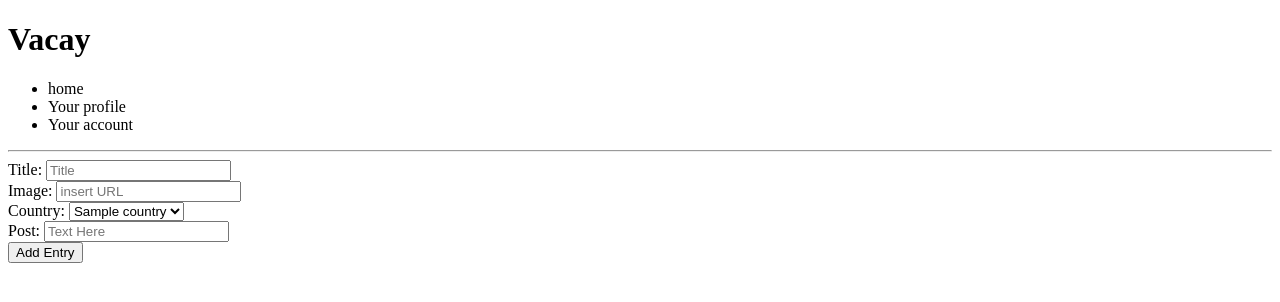
After one commit to mattnorris1990/Vacay-travel-journalling-project, a Flask app: page /countries/entries/addentry in a window 1280 px wide. The commit adds this page. Shown: the top 302 px of the page. Run offline with Flask 2, Linux system fonts and the light colour scheme; a database or web service that is not in the repository returns one stand-in record (values such as "Sample title"); some libraries are stand-ins or nearby versions.

Commit message:
added add country entry and show country entry functionality to front-end

```diff
--- a/app.py
+++ b/app.py
@@ -2,8 +2,10 @@ from re import template
 from flask import Flask
 from controllers.countries_controller import countries_blueprint
 from controllers.places_controller import places_blueprint
+from controllers.country_entry_controller import countryentry_blueprint
 
 app = Flask(__name__)
 
 app.register_blueprint(countries_blueprint)
 app.register_blueprint(places_blueprint)
+app.register_blueprint(countryentry_blueprint)
--- a/controllers/countries_controller.py
+++ b/controllers/countries_controller.py
@@ -1,5 +1,5 @@
 from flask import Flask, render_template, Blueprint, request, redirect, url_for
-from repositories import country_repository, place_repository
+from repositories import country_repository, place_repository, country_entry_repository
 from models.country import Country, update_country_visit_status
 from models.place import Place
 import controllers.places_controller as places_controller
@@ -32,7 +32,8 @@ def add_country():
 def show_country(id):
     country = country_repository.select(id)
     places = place_repository.select_all()
-    return render_template('/countries/show-country.html', country=country, places = places)
+    entries = country_entry_repository.select_all()
+    return render_template('/countries/show-country.html', country=country, places = places, entries=entries)
 
 @countries_blueprint.route("/countries/<id>/edit")
 def edit_country_page(id):
--- /dev/null
+++ b/controllers/country_entry_controller.py
@@ -0,0 +1,36 @@
+from flask import Flask, render_template, Blueprint, request, redirect, url_for
+from repositories import country_repository, place_repository, country_entry_repository, place_entry_repository
+from models.country_entry import Country_Entry
+from models.country import Country
+
+countryentry_blueprint = Blueprint("countries/entries", __name__)
+
+@countryentry_blueprint.route("/countries/entries/addentry")
+def add_country_entry_page():
+    countries = country_repository.select_all()
+
+    return render_template('countries/country-entries/add-entry.html', countries = countries)
+
+@countryentry_blueprint.route("/countries/entries/addentry", methods = ['POST'])
+def add_country_entry_form():
+    title = request.form['entry_title']
+
+    if len(request.form['image']) > 0:
+        image = request.form['image']
+    else:
+        image = "images/placeholder_country_image.jpg"
+
+    country_id = request.form['country_id']
+    country = country_repository.select(country_id)
+
+    text = request.form['entry_text']
+
+    country_entry_object = Country_Entry(title, text, image, country)
+    country_entry_repository.save(country_entry_object)
+
+    return redirect (f'/countries/{ country_id }')
+
+@countryentry_blueprint.route('/countries/entries/<id>')
+def show_entry(id):
+    entry = country_entry_repository.select(id)
+    return render_template('/countries/country-entries/show-entry.html', entry = entry)
--- /dev/null
+++ b/templates/countries/country-entries/add-entry.html
@@ -0,0 +1,35 @@
+{% extends "base.html" %}
+
+{% block content %}
+
+<form action="/countries/entries/addentry" method="post">
+    <div>
+        <label for="entry_title">Title:</label>
+        <input type="text" id="entry_title" name="entry_title" placeholder="Title" required>
+      </div>
+
+    <div>
+        <label for="entry_image">Image:</label>
+        <input type="text" id="image" name="image" placeholder="insert URL">
+      </div>
+
+    <div>
+        <label for="country">Country:</label>
+        <select name="country_id" id="country_id">
+            {% for country in countries %}
+            <option value="{{ country.id }}">
+                {{ country.name }}
+            </option>
+            {% endfor %}
+        </select>
+    </div>
+
+    <div>
+        <label for="entry_text">Post:</label>
+        <input type="textarea" id="entry_text" name="entry_text" placeholder="Text Here" required>
+      </div>
+
+    <button type="submit">Add Entry</button>
+</form>
+
+{% endblock %}
```
Also changed, not shown: templates/countries/country-entries/show-entry.html (added, +12 -0 lines), templates/countries/show-country.html (+19 -0 lines).
